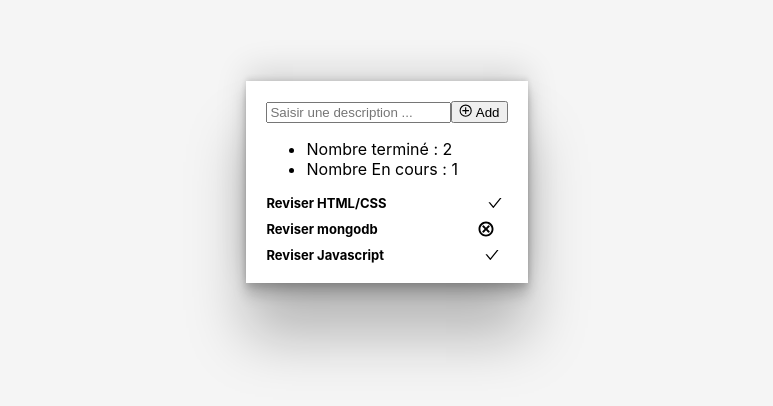
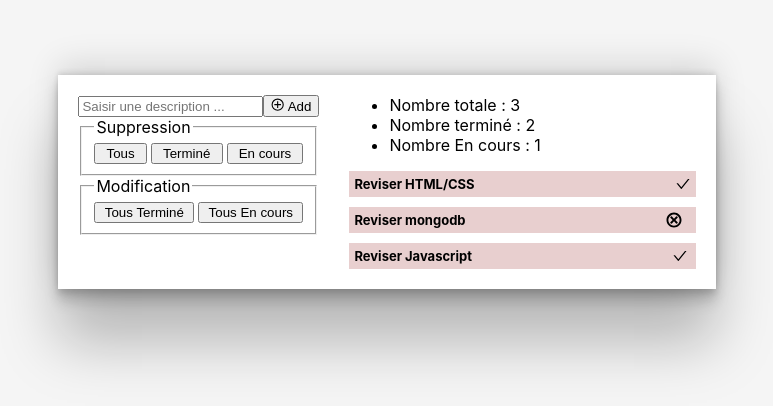
Before and after one commit to lamnaourm/Atelier07dev203-2023, a React (Create React App) app: page / in a window 1280 px wide. Shown: the part 218-624 px from the top of the page, without its empty margins (253-1026 px from the left). Built offline with nearby package versions, Linux system fonts and the light colour scheme.

Commit message:
suppression + modification

```diff
--- a/src/App.css
+++ b/src/App.css
@@ -10,7 +10,9 @@
   padding: 20px;
   box-shadow: rgba(0, 0, 0, 0.25) 0px 54px 55px, rgba(0, 0, 0, 0.12) 0px -12px 30px, rgba(0, 0, 0, 0.12) 0px 4px 6px, rgba(0, 0, 0, 0.17) 0px 12px 13px, rgba(0, 0, 0, 0.09) 0px -3px 5px;
   background-color: white;
-
+  width: fit-content;
+  display: flex;
+  gap: 30px;
 }
 
 .taches {
@@ -21,7 +23,9 @@
 
 .tache {
   display: flex;
-  gap: 100px;
+  gap: 200px;
+  background: rgb(232, 207, 207);
+  padding: 5px;
 }
 
 .tache h3 {
@@ -29,3 +33,16 @@
   padding: 0;
   font-size: 13px;
 }
+
+fieldset {
+  display: flex;
+  gap: 4px;
+}
+
+fieldset button {
+  flex-grow: 1;
+}
+
+ul {
+  margin-top: 0;
+}
--- a/src/components/ToDoListApp.jsx
+++ b/src/components/ToDoListApp.jsx
@@ -1,7 +1,7 @@
 import React, { useState } from 'react'
-import {AiOutlineCheck} from 'react-icons/ai'
-import {GiCancel} from 'react-icons/gi'
-import {GrAddCircle} from 'react-icons/gr'
+import { AiOutlineCheck } from 'react-icons/ai'
+import { GiCancel } from 'react-icons/gi'
+import { GrAddCircle } from 'react-icons/gr'
 
 export default function ToDoListApp() {
 
@@ -13,29 +13,64 @@ export default function ToDoListApp() {
     const [tache, setTache] = useState('')
 
     const addTache = () => {
-        if(tache.trim() === ''){
+        if (tache.trim() === '') {
             alert('tache vide');
             return;
         }
 
-        if(taches.filter(t => t.description.toLowerCase() === tache.toLowerCase()).length > 0){
+        if (taches.filter(t => t.description.toLowerCase() === tache.toLowerCase()).length > 0) {
             alert('tache existe deja');
             return;
         }
 
-        setTaches(t => [...t, {description: tache, completed:false}])
+        setTaches(t => [...t, { description: tache, completed: false }])
         setTache('')
         document.getElementById('tache').focus()
     }
 
+    const deleteAll = () => {
+        setTaches([]);
+    }
+
+    const deleteTermine = () => {
+        setTaches(taches => taches.filter(t => !t.completed));
+    }
+
+    const modifAllTermine = () => {
+        setTaches(taches => taches.map(t => ({...t,completed:true})));
+    }
+
+    const modifAllEncours = () => {
+        setTaches(taches => taches.map(t => ({...t,completed:false})));
+    }
+
+    const deleteEncours = () => {
+        setTaches(taches => taches.filter(t => t.completed));
+    }
+
     return (
         <div className='todolist'>
+            <div className='action'>
                 <div className='add'>
-                <input type="text" name="tache" id="tache" placeholder='Saisir une description ...' value={tache} onChange={(e) => setTache(e.target.value)}/>
+                    <input type="text" name="tache" id="tache" placeholder='Saisir une description ...' value={tache} onChange={(e) => setTache(e.target.value)} />
                     <button onClick={addTache}><GrAddCircle /> Add</button>
                 </div>
+                <fieldset>
+                    <legend>Suppression</legend>
+                    <button onClick={deleteAll}>Tous</button>
+                    <button onClick={deleteTermine}>Terminé</button>
+                    <button onClick={deleteEncours}>En cours</button>
+                </fieldset>
+                <fieldset>
+                    <legend>Modification</legend>
+                    <button onClick={modifAllTermine}>Tous Terminé</button>
+                    <button onClick={modifAllEncours}>Tous En cours</button>
+                </fieldset>
+            </div>
+            <div>
                 <div className='stats'>
                     <ul>
+                        <li>Nombre totale : {taches.length}</li>
                         <li>Nombre terminé : {taches.filter(t => t.completed).length}</li>
                         <li>Nombre En cours : {taches.filter(t => !t.completed).length}</li>
                     </ul>
@@ -51,5 +86,6 @@ export default function ToDoListApp() {
                     )}
                 </div>
             </div>
+        </div>
     )
 }
```
Lines whose indentation alone changed are shown as unchanged.
